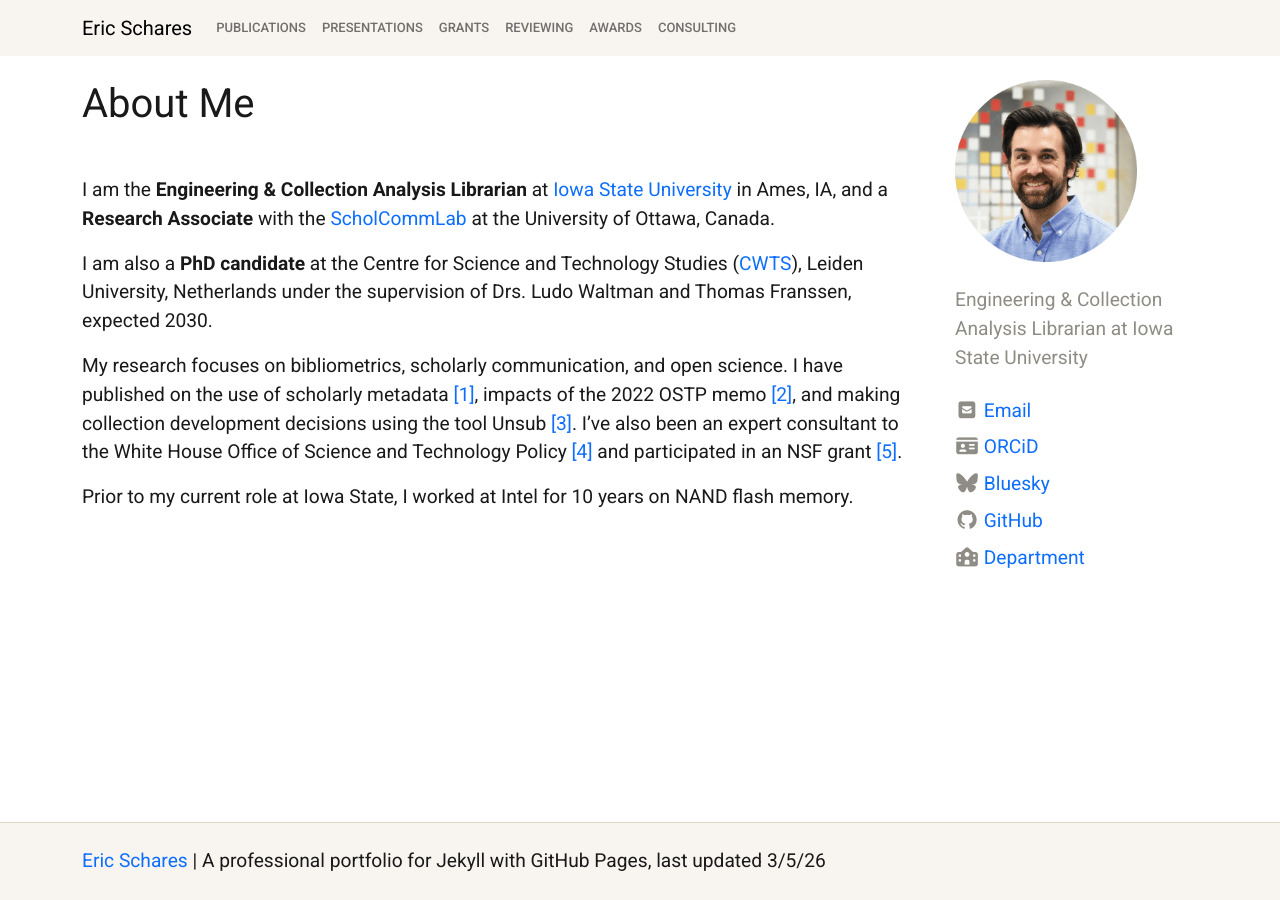
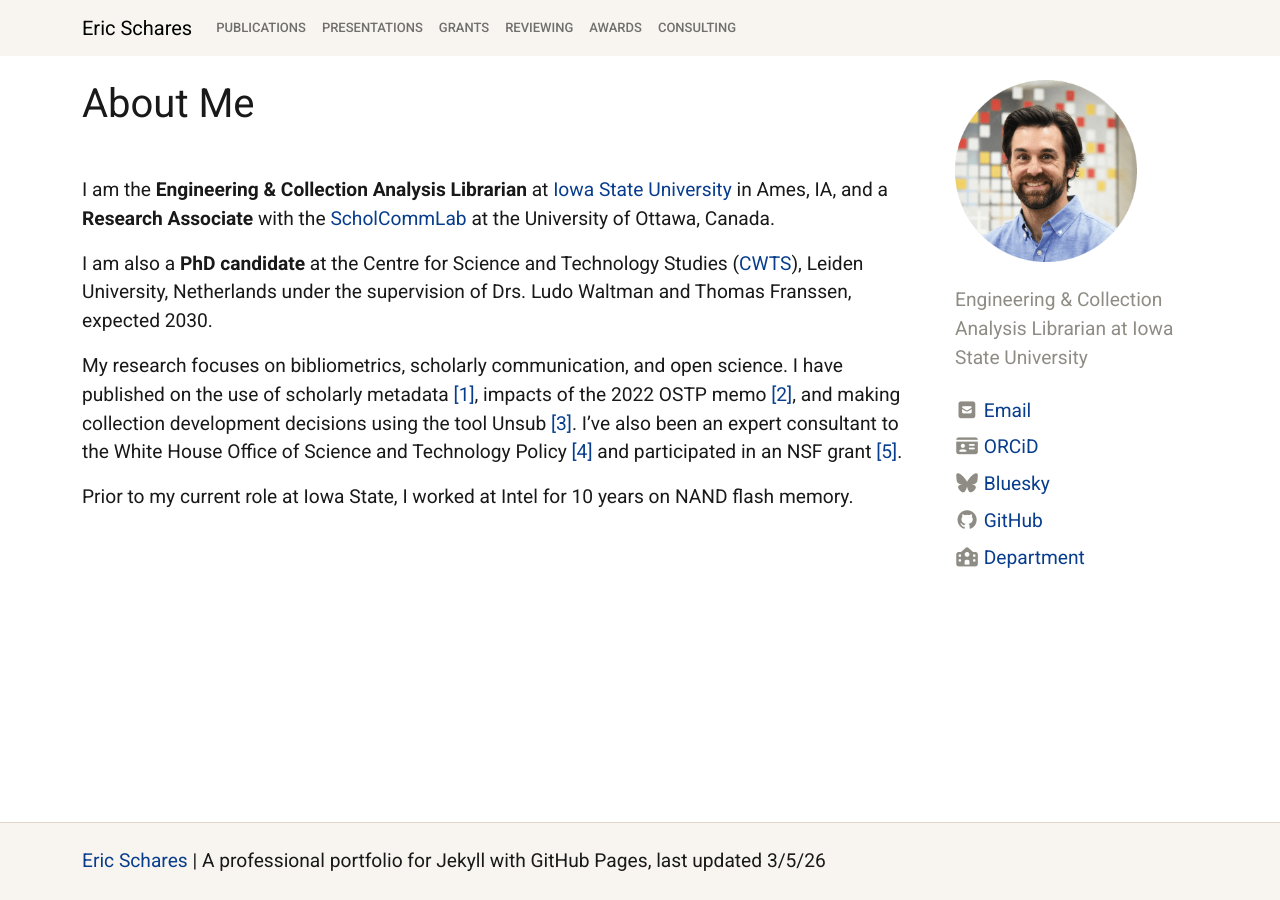
Before and after one commit to eschares/eschares.github.io, a Jekyll site: the page built from index.md, in a window 1280 px wide. Built offline with Jekyll 4.4.1, drawn with Linux system fonts in a browser that asks for light colours; nearby versions of some CDN libraries.

Commit message:
darker blue links

```diff
--- a/_config.yml
+++ b/_config.yml
@@ -73,7 +73,7 @@ bootswatch: sandstone #flatly
 # THEME FONTS [optional!]
 base-font-size: 1.2em
 text-color: "#191919"
-link-color: "#0d6efd"  #standard
+link-color: "#073d8c" # darker blue     "#0d6efd"  #standard blue
 base-font-family: # comment out for bootstrap defaults. e.g. Roboto
 font-cdn: # add font stylesheet, e.g. <link href="https://fonts.googleapis.com/css?family=Roboto&display=swap" rel="stylesheet">
 
```
